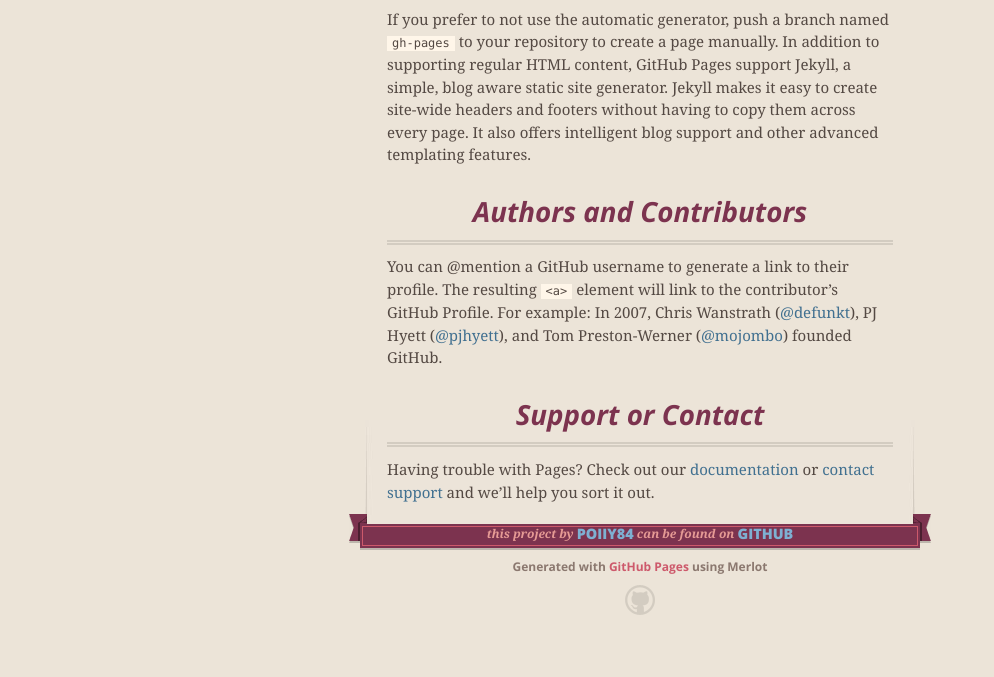
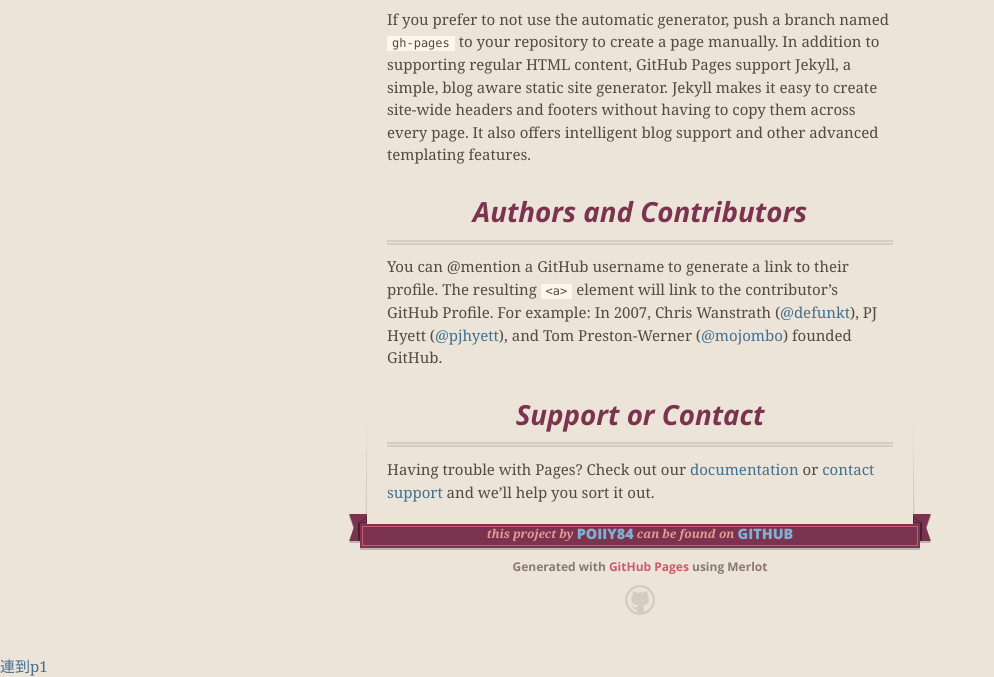
Before and after one commit to poiiy84/20161018, a plain HTML site: page index.html in a window 1280 px wide. Shown: the part 709-1386 px from the top of the page, without its empty margins (0-994 px from the left). Before the commit the page ends 1364 px from the top, so only its background shows below. Drawn offline with nearby package versions, Linux system fonts and the light colour scheme.

Commit message:
Update index.html

```diff
--- a/index.html
+++ b/index.html
@@ -98,6 +98,6 @@
 
     </div>
 
-
+<a href="p1.html">連到p1</a>
   </body>
 </html>
```
